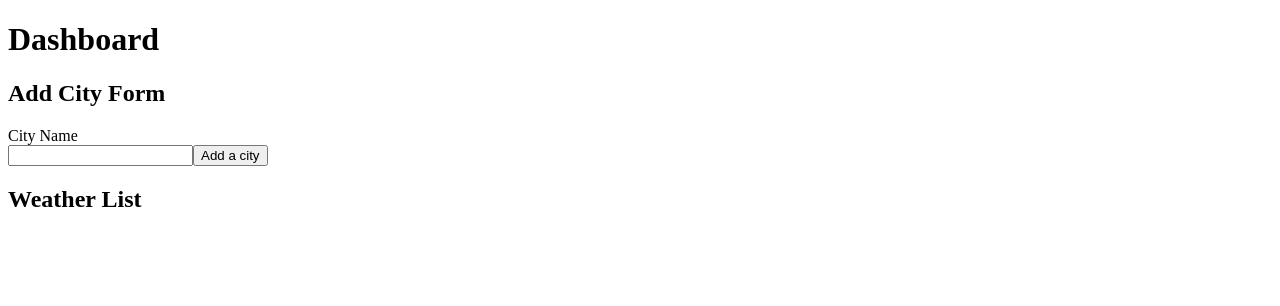
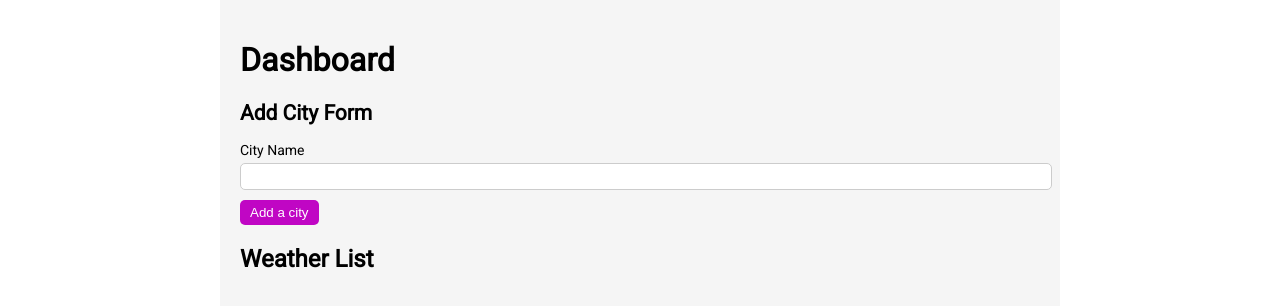
Before and after one commit to yaoliu928/GoodWeather, a React (Create React App) app: page / in a window 1280 px wide. Shown: the top 306 px of the page. Built offline with nearby package versions, Linux system fonts and the light colour scheme.

Commit message:
add dashboard style

```diff
--- a/package.json
+++ b/package.json
@@ -15,6 +15,7 @@
     "react-redux": "^8.0.5",
     "react-router-dom": "^6.8.0",
     "react-scripts": "5.0.1",
+    "sass": "^1.74.1",
     "styled-components": "^5.3.6",
     "web-vitals": "^2.1.4"
   },
--- a/src/App.js
+++ b/src/App.js
@@ -3,7 +3,7 @@ import {
   Routes,
   Route,
 } from "react-router-dom";
-
+import './styles/index.scss';
 import Dashboard from "./pages/Dashboard";
 import DetailPage from "./pages/DetailPage";
 
--- a/src/components/AddCityForm.jsx
+++ b/src/components/AddCityForm.jsx
@@ -12,10 +12,9 @@ const AddCityForm = () => {
   }
 
   return (
-    <div>
+    <form className='add-form' onSubmit={handleOnSubmit}>
       <h2>Add City Form</h2>
-      <form onSubmit={handleOnSubmit}>
-        <label htmlFor='city'>City Name<br /></label>
+      <label htmlFor='city'>City Name</label>
       <input
         type='text'
         id='city'
@@ -25,7 +24,7 @@ const AddCityForm = () => {
       >Add a city
       </button>
     </form>
-    </div>
+
   )
 };
 
--- a/src/components/WeatherList.jsx
+++ b/src/components/WeatherList.jsx
@@ -6,7 +6,7 @@ const WeatherList = () => {
   return (
     <div>
       <h2>Weather List</h2>
-      <ul>
+      <div>
         {currentWeathers.map((currentWeather) => (
           <WeatherListItem
             key={currentWeather.id}
@@ -14,7 +14,7 @@ const WeatherList = () => {
           />
         ))
         }
-      </ul>
+      </div>
     </div>);
 }
 
--- a/src/components/WeatherListItem.jsx
+++ b/src/components/WeatherListItem.jsx
@@ -10,13 +10,12 @@ const WeatherListItem = ({ name, temp, condition, id }) => {
     dispatch(removeWeather(id));
   }
   return (
-    <li>
-      <p>City Name: {name}</p>
-      <p>Temperature: {temp}°C</p>
-      <p>Condition: {condition}</p>
-      <button onClick={handleDelete}>X</button>
-      <Link to={`/${id}`}>Forecast</Link>
-    </li>
+    <div className='item'>
+      <h3>{name}</h3>
+      <p>{temp}°C {condition}</p>
+      <button className='delete' onClick={handleDelete}>Remove</button>
+      <Link className='forecast' to={`/${id}`}>Forecast</Link>
+    </div>
   );
 }
 
--- a/src/pages/Dashboard.jsx
+++ b/src/pages/Dashboard.jsx
@@ -2,7 +2,7 @@ import AddCityForm from "../components/AddCityForm";
 import WeatherList from "../components/WeatherList";
 
 const Dashboard = () => (
-  <div>
+  <div className="dashboard">
     <h1>Dashboard</h1>
     <AddCityForm />
     <WeatherList />
--- /dev/null
+++ b/src/styles/index.scss
@@ -0,0 +1,96 @@
+@import url('https://fonts.googleapis.com/css?family=Roboto');
+
+body {
+  font-family: 'Roboto', sans-serif;
+  margin: 0;
+}
+
+.dashboard {
+  max-width: 800px;
+  margin: 0 auto;
+  padding: 20px;
+  background-color: #f5f5f5;
+}
+
+.add-form {
+  margin-bottom: 20px;
+  font-size: 14px;
+
+  label {
+    display: block;
+    margin-bottom: 5px;
+  }
+
+  input[type='text'] {
+    display: block;
+    width: 100%;
+    margin-bottom: 10px;
+    padding: 5px;
+    border: 1px solid #ccc;
+    border-radius: 5px;
+  }
+
+  button[type='submit'] {
+    background-color: #c006c4;
+    color: #fff;
+    border: none;
+    border-radius: 5px;
+    padding: 5px 10px;
+    cursor: pointer;
+
+    &:hover {
+      background-color: #c106c4cc;
+    }
+  }
+}
+
+.item {
+  border: 1px solid #ccc;
+  border-radius: 5px;
+  padding: 10px;
+  margin-bottom: 10px;
+
+  h3 {
+    margin-top: 0;
+  }
+  p {
+    margin: 0;
+  }
+
+  ul {
+    padding: 0;
+  }
+
+  li {
+    list-style-type: none;
+  }
+}
+
+.delete {
+  margin-top: 1rem;
+  background-color: red;
+  color: white;
+  border: none;
+  padding: 0.25rem 0.5rem;
+  border-radius: 0.25rem;
+  cursor: pointer;
+  font-size: 14px;
+
+  &:hover {
+    background-color: rgba(255, 0, 0, 0.76);
+  }
+}
+
+.forecast {
+  background-color: rgb(2, 126, 29);
+  color: white;
+  padding: 0.25rem 0.5rem;
+  border-radius: 0.25rem;
+  cursor: pointer;
+  text-decoration: none;
+  font-size: 14px;
+  margin-left: 5px;
+  &:hover {
+    background-color: rgba(2, 126, 29, 0.724);
+  }
+}
```
Also changed, not shown: 1 other file (tests, documents, lock files or other folders). Lines whose indentation alone changed are shown as unchanged.
